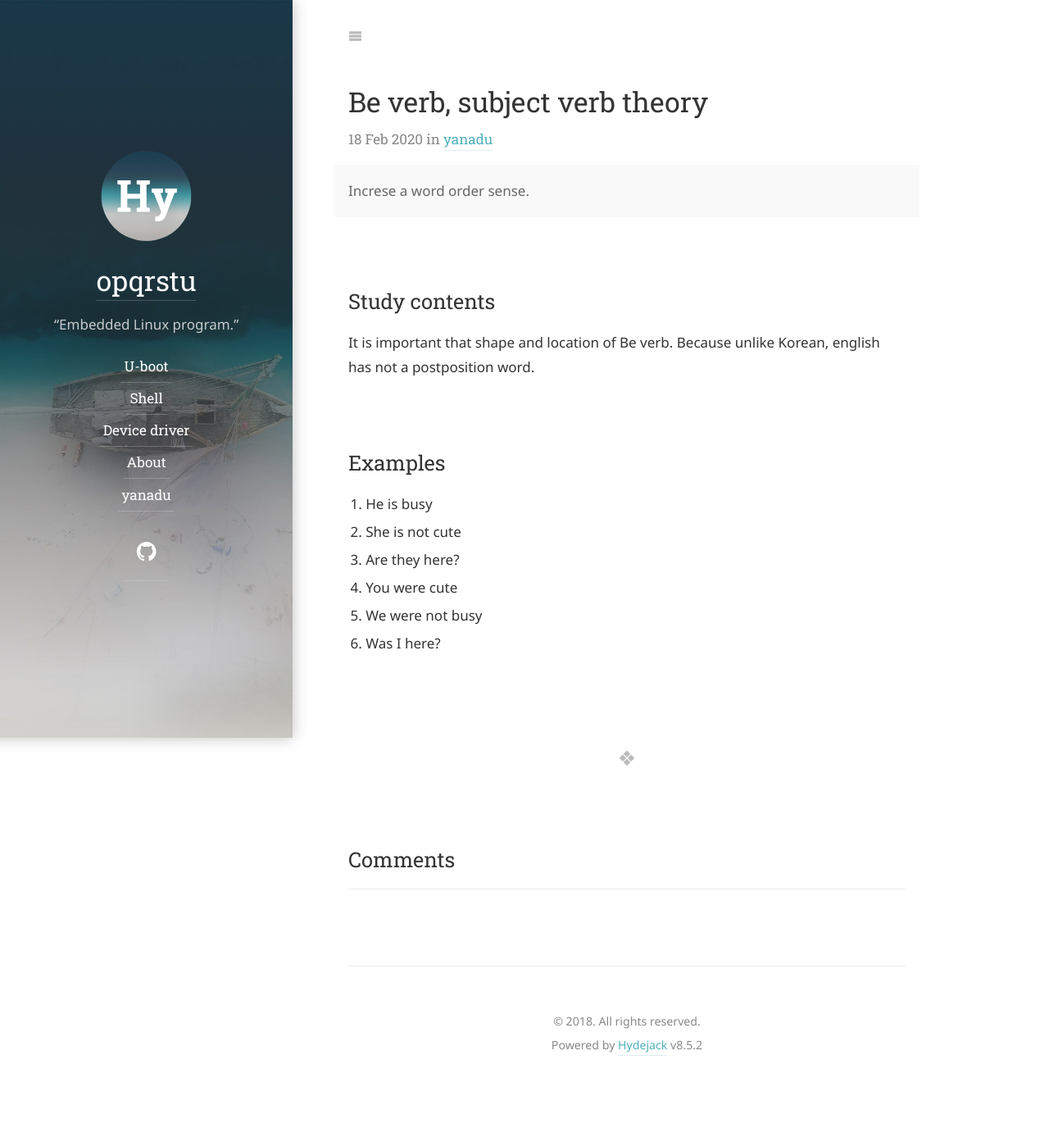
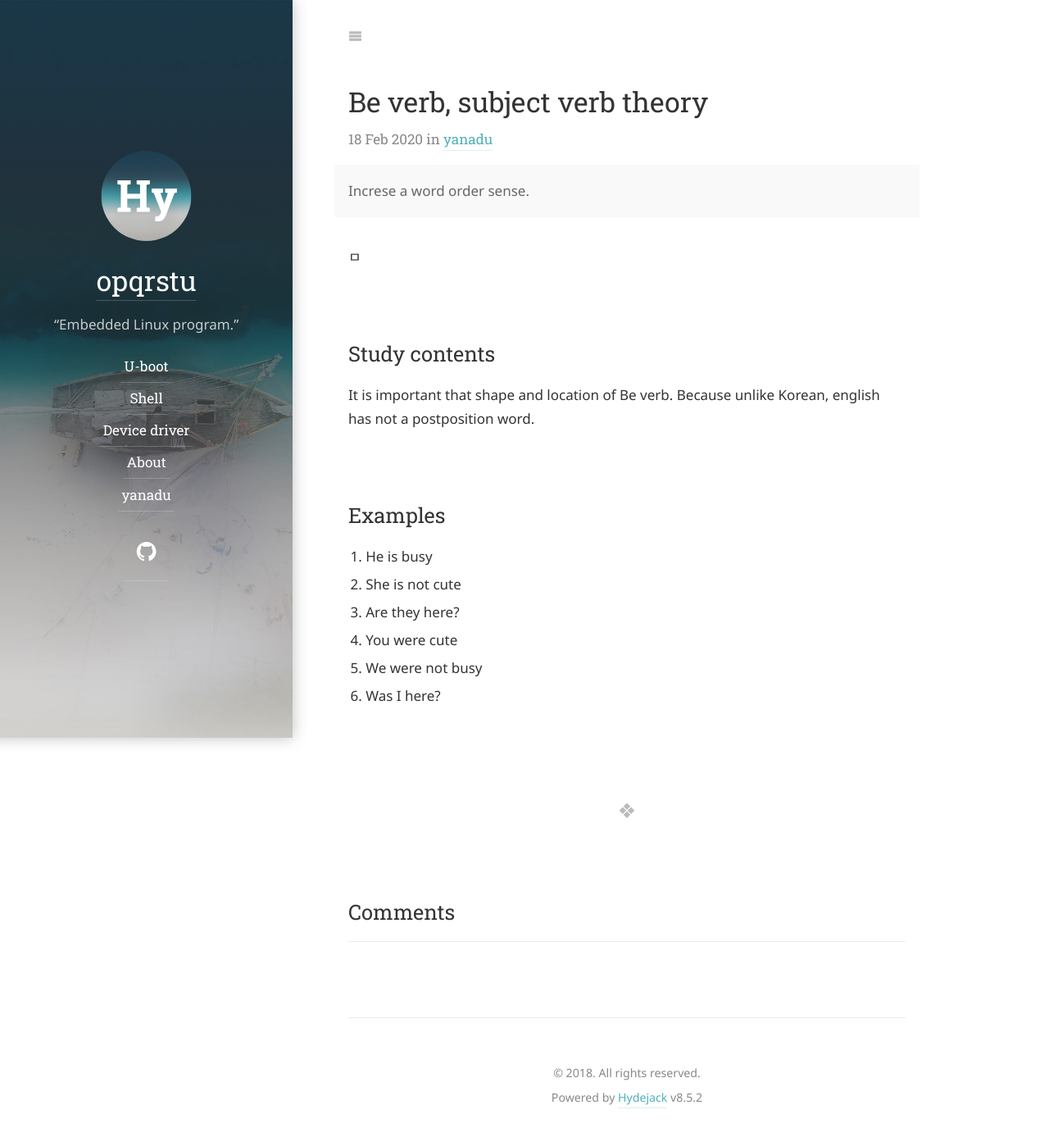
Before and after one commit to opqrstu/opqrstu.github.io, a Jekyll site: the page built from yanadu/_posts/2020-02-18-test.md, in a window 1280 px wide. Shown: the whole page at 82% size. Built offline with Jekyll 4.4.1, drawn with Linux system fonts in a browser that asks for light colours; some web fonts are replaced; comment, search, counter and statistics services are not loaded; before the commit the page ends 1323 px from its top, so only the background shows below that.

```diff
--- a/yanadu/_posts/2020-02-18-test.md
+++ b/yanadu/_posts/2020-02-18-test.md
@@ -7,7 +7,7 @@ author: author2
 comments: true
 noindex: true
 ---
-
+ㅁ
 ## Study contents
 It is important that shape and location of Be verb.
 Because unlike Korean, english has not a postposition word.
```
